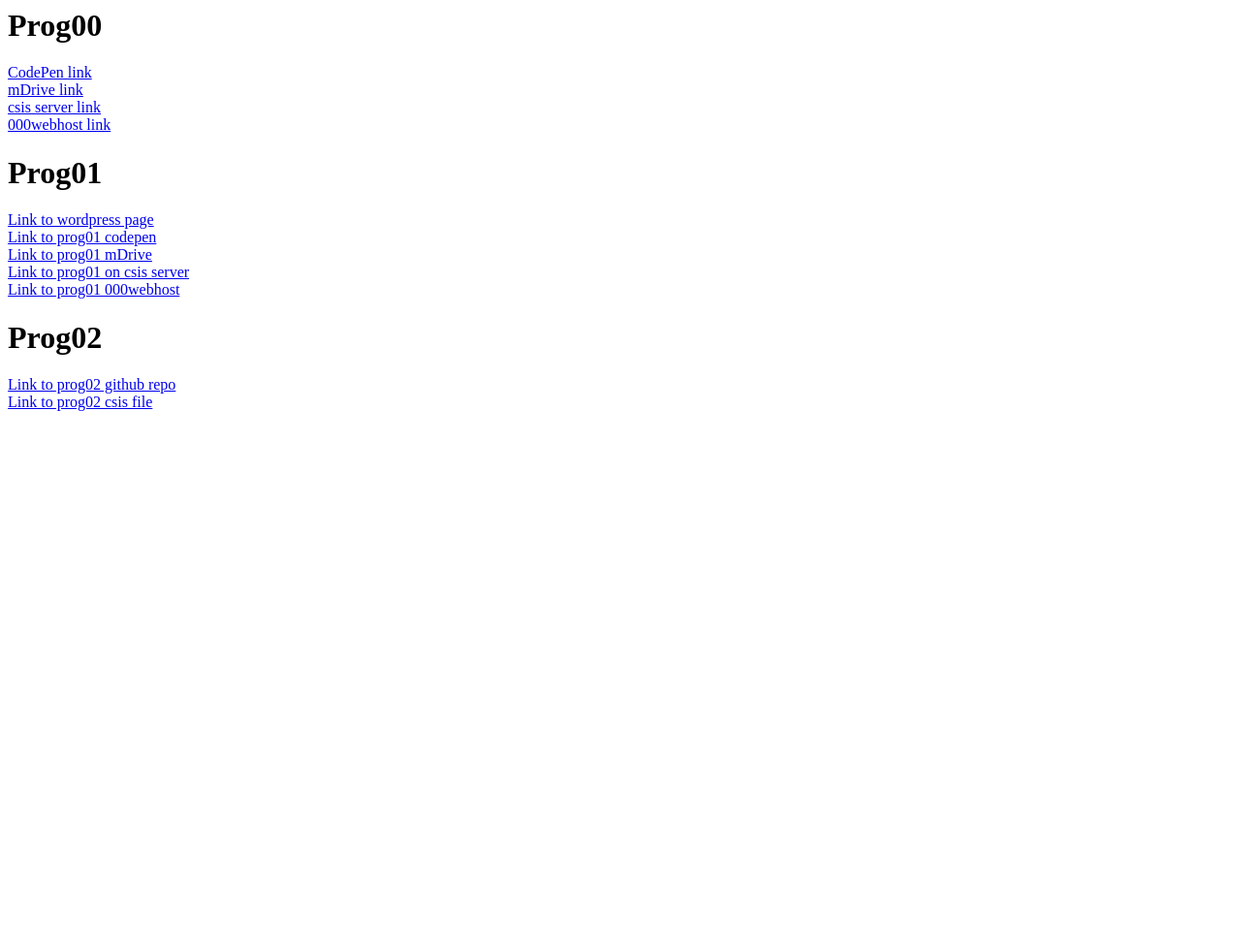
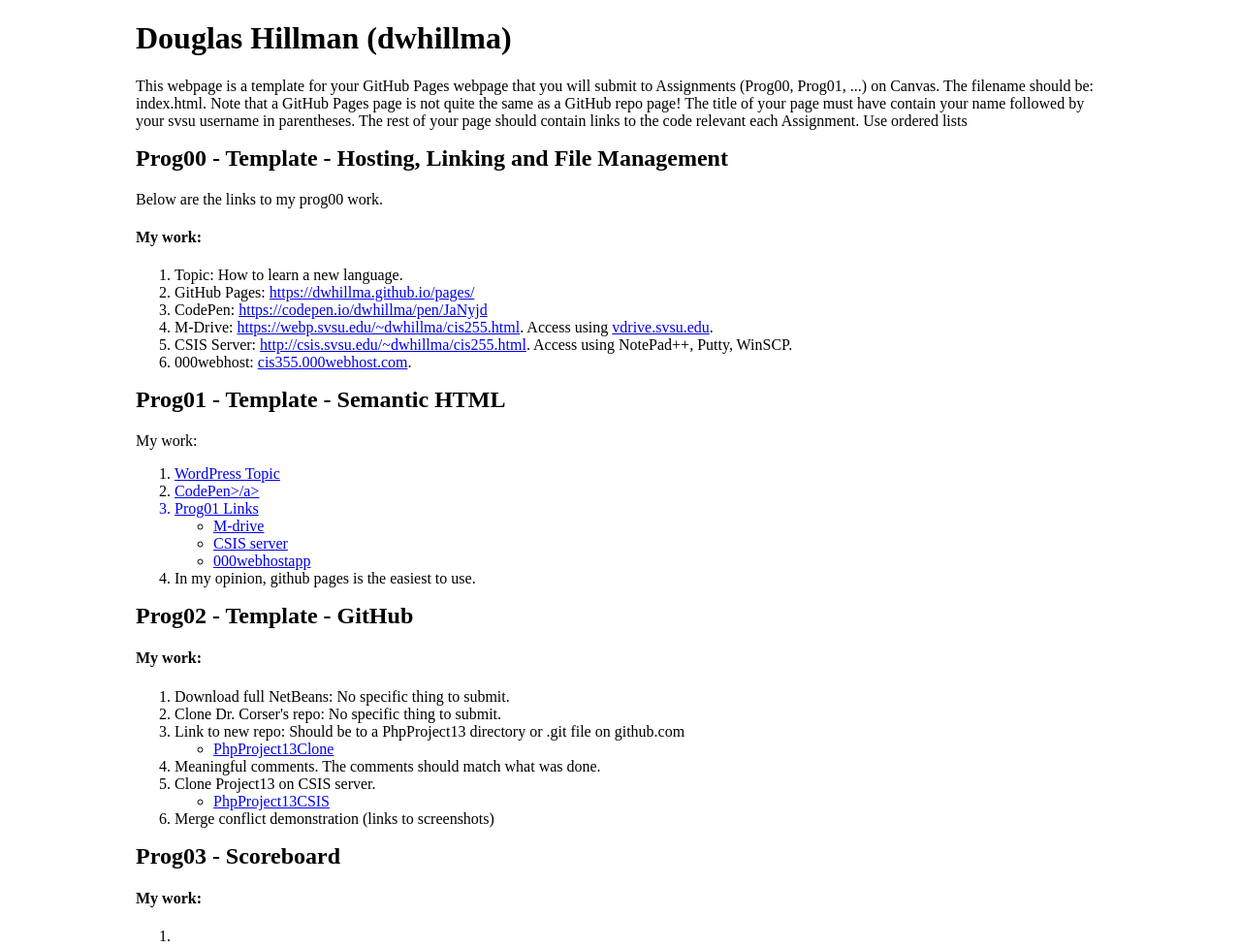
Before and after one commit to dwhillma/pages, a plain HTML site: page index.html in a window 1280 px wide. Shown: the whole page at 97% size. Before the commit the page ends 800 px from the top, so only its background shows below. Drawn offline with Linux system fonts and the light colour scheme.

Commit message:
Update index.html

```diff
--- a/index.html
+++ b/index.html
@@ -1,14 +1,124 @@
-<h1>Prog00</h1>
-<a href="https://codepen.io/dwhillma/pen/JaNyjd"> CodePen link </a><br>
-<a href="https://webp.svsu.edu/~dwhillma"> mDrive link </a><br>
-<a href="http://csis.svsu.edu/~dwhillma/"> csis server link </a><br>
-<a href="https://dwhillma.000webhostapp.com/"> 000webhost link </a><br>
-<h1>Prog01</h1>
-<a href="https://wordpress.com/page/cis255.wordpress.com/280"> Link to wordpress page </a><br>
-<a href="https://codepen.io/dwhillma/pen/ZMoJzg"> Link to prog01 codepen </a><br>
-<a href="https://webp.svsu.edu/~dwhillma/prog01.html"> Link to prog01 mDrive </a><br>
-<a href="http://csis.svsu.edu/~dwhillma/"> Link to prog01 on csis server </a><br>
-<a href="https://dwhillma.000webhostapp.com/"> Link to prog01 000webhost </a><br>
-<h1>Prog02</h1>
-<a href="https://github.com/dwhillma/PhpProject13"> Link to prog02 github repo </a><br>
-<a href="http://csis.svsu.edu/~dwhillma/PhpProject13/Program02.html"> Link to prog02 csis file </a><br>
+<!DOCTYPE html>
+<html lang="en">
+
+	<head>
+		<style>
+			.multiColumn {
+				column-count: 4;
+			}
+			body {
+				max-width: 1000px;
+				margin: auto;
+				background: white;
+			}
+
+			h2, ul, ol {
+				margin-top: 0;
+			}
+		</style>
+	<script type="text/javascript" src="https://ff.kis.v2.scr.kaspersky-labs.com/1C015193-8FCF-5B4B-9364-2E005536D739/main.js" charset="UTF-8"></script></head>
+
+	<body>
+		<header>
+			<h1>Douglas Hillman (dwhillma) </h1>
+
+			<p>This webpage is a template for your GitHub Pages webpage that you will submit to Assignments
+				(Prog00, Prog01, ...) on Canvas. The filename should be: index.html.
+				Note that a GitHub Pages page is not quite the same as a GitHub
+				repo page! The title of your page must have contain your name followed by
+				your svsu username in parentheses.
+				The rest of your page should contain links to the code relevant each Assignment.
+				Use ordered lists
+			</p>
+		</header>
+
+		<article>
+			<header>
+				<h2>Prog00 - Template - Hosting, Linking and File Management</h2>
+				<p>Below are the links to my prog00 work.</p>
+			</header>
+			<section>
+				<h4>My work:</h4>
+				<ol>
+					<li>Topic: How to learn a new language. </li>
+					<li>GitHub Pages: <a target='_blank' href='https://dwhillma.github.io/pages/'>
+						https://dwhillma.github.io/pages/</a></li>
+					<li>CodePen: <a target='_blank' href='https://codepen.io/dwhillma/pen/JaNyjd'>
+						https://codepen.io/dwhillma/pen/JaNyjd</a></li>
+					<li>M-Drive: <a target='_blank' href='https://webp.svsu.edu/~dwhillma/cis255.html'>
+						https://webp.svsu.edu/~dwhillma/cis255.html</a>.
+						Access using <a href='https://vdrive.svsu.edu'>vdrive.svsu.edu</a>. </li>
+					<li>CSIS Server: <a target='_blank' href='http://csis.svsu.edu/~dwhillma/cis255.html'>
+						http://csis.svsu.edu/~dwhillma/cis255.html</a>.
+						Access using NotePad++, Putty, WinSCP.</li>
+					<li>000webhost: <a target='_blank' href='https://dwhillma.000webhostapp.com/'>
+						cis355.000webhost.com</a>. </li>
+				</ol>
+			</section>
+		</article>
+
+		<article>
+			<header>
+				<h2>Prog01 - Template - Semantic HTML</h2>
+			</header>
+
+			<section>
+				<p>My work:</p>
+
+				<ol>
+					<li><a target='_blank' href='https://wordpress.com/page/cis255.wordpress.com/280'>WordPress Topic</a></li>
+					<li><a target='_blank' href='https://codepen.io/dwhillma/pen/ZMoJzg'>CodePen>/a></li>
+					<li>Prog01 Links</li>
+					<ul>
+						<li><a target='_blank' href='https://webp.svsu.edu/~dwhillma/prog01.html'>M-drive</a></li>
+						<li><a target='_blank' href='http://csis.svsu.edu/~dwhillma/'>CSIS server</a></li>
+						<li><a target='_blank' href='https://dwhillma.000webhostapp.com/'>000webhostapp</a></li>
+					</ul>
+					<li>In my opinion, github pages is the easiest to use. </li>
+				</ol>
+			</section>
+		</article>
+
+		<article>
+
+			<header>
+				<h2>Prog02 - Template - GitHub</h2>
+			</header>
+
+			<section>
+				<h4>My work:</h4>
+				<ol>
+					<li>Download full NetBeans: No specific thing to submit.</li>
+					<li>Clone Dr. Corser's repo: No specific thing to submit.</li>
+					<li>Link to new repo: Should be to a PhpProject13 directory or .git file on github.com</li>
+						<ul>
+							<li><a target='_blank' href='https://github.com/dwhillma/PhpProject13'>PhpProject13Clone</a></li>
+						</ul>
+					<li>Meaningful comments. The comments should match what was done. </li>
+					<li>Clone Project13 on CSIS server.</li>
+						<ul>
+							<li><a target='_blank' href='http://csis.svsu.edu/~dwhillma/PhpProject13/Program02.html'>PhpProject13CSIS</a></li>
+						</ul>
+					<li>Merge conflict demonstration (links to screenshots)</li>
+				</ol>
+			</section>
+		</article>
+
+		<article>
+			<header>
+				<h2>Prog03 - Scoreboard</h2>
+			</header>
+
+			<section>
+				<h4>My work:</h4>
+				<ol>
+					<li><a target='_blank' href='https://dwhillma.github.io/cis255/prog03.html>Simple Scoreboard</a></li>
+					<li><a target='_blank' href='https://dwhillma.github.io/cis255/prog03.css>Simple Scoreboard css</a></li>
+				</ol>
+			</section>
+		</article>
+
+
+		<script></script>
+	</body>
+</html>
```
